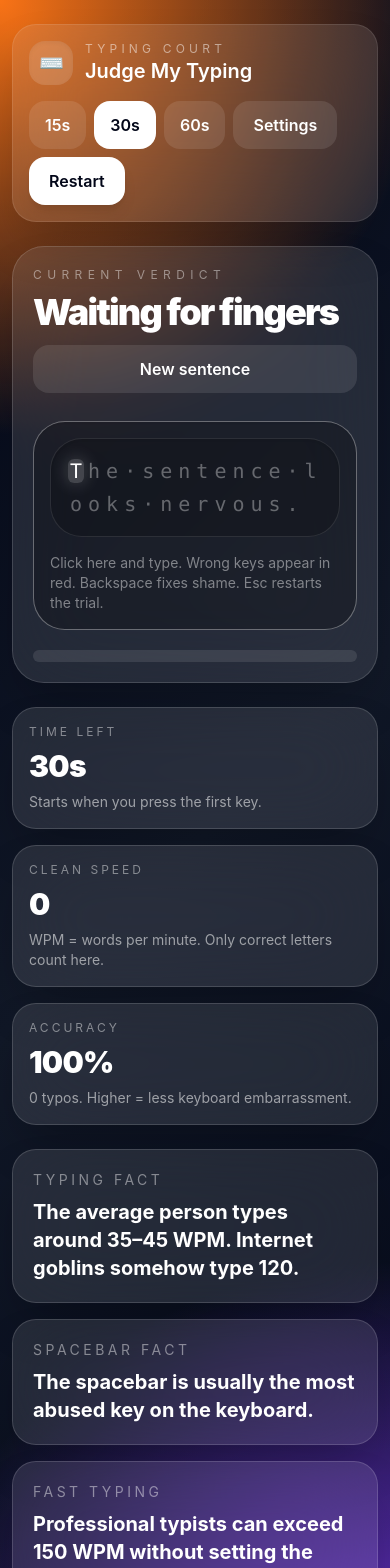
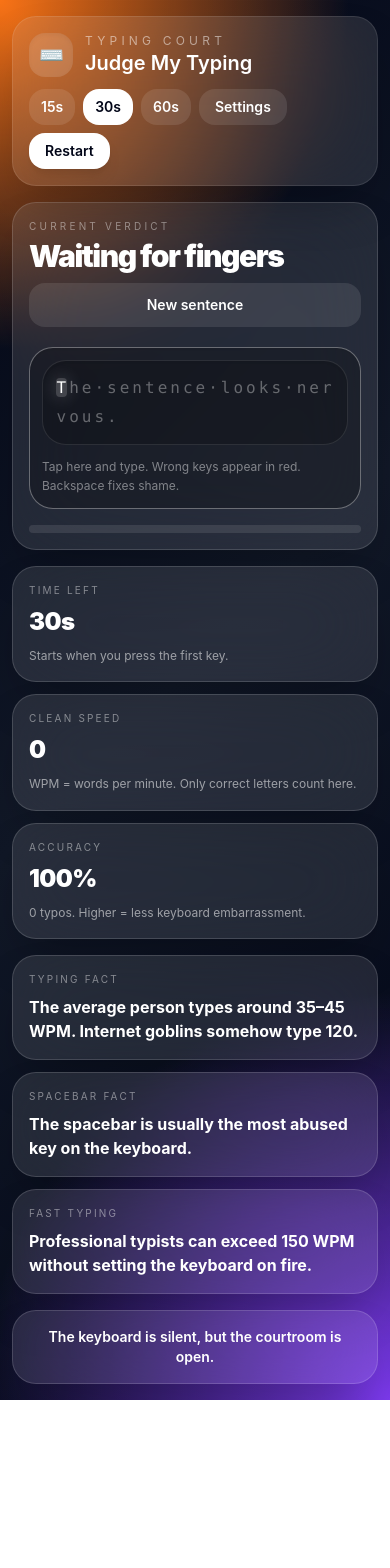
Before and after one commit to Wtf51088/typing-court, a React (Vite) app: page / in a window 390 px wide. Shown: the top 1568 px of the page. After the commit the page ends 1400 px from the top, so only its background shows below. Built offline with nearby package versions, Linux system fonts and the light colour scheme.

Commit message:
Update App.jsx

```diff
--- a/src/App.jsx
+++ b/src/App.jsx
@@ -345,9 +345,9 @@ function Metric({ label, value, sub }) {
   return (
     <GlassCard className="min-w-0">
       <div className="p-4 md:p-5">
-        <div className="mb-2 text-xs uppercase tracking-[0.25em] text-white/45 md:text-sm">{label}</div>
-        <div className="break-words text-3xl font-black tracking-tight md:text-4xl">{value}</div>
-        {sub && <div className="mt-2 text-sm text-white/55">{sub}</div>}
+        <div className="mb-2 text-[10px] uppercase tracking-[0.22em] text-white/45 md:text-sm md:tracking-[0.25em]">{label}</div>
+        <div className="break-words text-2xl font-black tracking-tight md:text-4xl">{value}</div>
+        {sub && <div className="mt-2 text-xs leading-relaxed text-white/55 md:text-sm">{sub}</div>}
       </div>
     </GlassCard>
   );
@@ -355,7 +355,7 @@ function Metric({ label, value, sub }) {
 
 function CharacterStream({ target, input, currentIndex }) {
   return (
-    <div className="relative max-h-[260px] overflow-y-auto rounded-[2rem] border border-white/10 bg-black/20 p-4 font-mono text-xl leading-relaxed text-white/35 shadow-inner md:p-5 md:text-2xl">
+    <div className="relative max-h-[210px] overflow-y-auto rounded-[1.5rem] border border-white/10 bg-black/20 p-3 font-mono text-base leading-[1.85] text-white/35 shadow-inner sm:text-lg md:max-h-[260px] md:rounded-[2rem] md:p-5 md:text-2xl md:leading-relaxed">
       <div className="whitespace-pre-wrap break-words overflow-wrap-anywhere">
         {target.split("").map((char, index) => {
           const typed = input[index];
@@ -369,7 +369,7 @@ function CharacterStream({ target, input, currentIndex }) {
             <span
               key={`${char}-${index}`}
               className={[
-                "relative mx-[1px] rounded-md px-[2px] transition-all duration-150",
+                "relative mx-[0.5px] rounded px-[1px] transition-all duration-150 md:mx-[1px] md:rounded-md md:px-[2px]",
                 isTyped && isCorrect ? "text-white" : "",
                 isTyped && !isCorrect ? "bg-red-500/30 text-red-100 underline decoration-red-300" : "",
                 isCurrent ? "bg-white/20 text-white shadow-[0_0_18px_rgba(255,255,255,0.22)]" : "",
@@ -571,7 +571,7 @@ export default function JudgeMyTypingApp() {
   }
 
   const editorShellClass = [
-    "relative rounded-[2rem] border bg-black/25 p-4 outline-none transition-all duration-300 md:p-5",
+    "relative rounded-[1.5rem] border bg-black/25 p-3 outline-none transition-all duration-300 md:rounded-[2rem] md:p-5",
     "border-white/15 shadow-inner focus-within:border-white/35",
     mood === "bored" ? "scale-[0.98] opacity-70" : "",
     mood === "fire" ? "animate-[shake_0.12s_infinite] border-orange-300/70 shadow-[0_0_45px_rgba(251,146,60,0.35)]" : "",
@@ -579,7 +579,7 @@ export default function JudgeMyTypingApp() {
   ].join(" ");
 
   return (
-    <div className={`min-h-screen overflow-x-hidden ${activeTheme.background} px-3 py-6 text-white md:px-5 md:py-8`}>
+    <div className={`min-h-screen overflow-x-hidden ${activeTheme.background} px-3 py-4 text-white md:px-5 md:py-8`}>
       <style>{`
         @keyframes shake {
           0% { transform: translate(0px, 0px) rotate(0deg); }
@@ -594,7 +594,7 @@ export default function JudgeMyTypingApp() {
       <FireParticles active={mood === "fire"} />
 
       <main className="relative z-10 mx-auto w-full max-w-6xl overflow-visible">
-        <nav className="relative z-[500] mb-6 flex flex-col gap-4 overflow-visible rounded-3xl border border-white/10 bg-white/10 px-4 py-4 shadow-2xl backdrop-blur-2xl sm:flex-row sm:items-center sm:justify-between md:mb-8 md:px-5">
+        <nav className="relative z-[500] mb-4 flex flex-col gap-3 overflow-visible rounded-3xl border border-white/10 bg-white/10 px-4 py-4 shadow-2xl backdrop-blur-2xl sm:flex-row sm:items-center sm:justify-between md:mb-8 md:px-5">
           <div className="flex min-w-0 items-center gap-3">
             <div className="grid h-11 w-11 shrink-0 place-items-center rounded-2xl bg-white/15 text-xl shadow-inner">⌨</div>
             <div className="min-w-0">
@@ -609,7 +609,7 @@ export default function JudgeMyTypingApp() {
                 key={item}
                 type="button"
                 onClick={() => reset(quoteIndex, item)}
-                className={`rounded-2xl px-4 py-3 font-semibold transition active:scale-[0.98] ${duration === item ? "bg-white text-slate-950" : "bg-white/10 text-white hover:bg-white/15"}`}
+                className={`rounded-2xl px-3 py-2 text-sm font-semibold transition active:scale-[0.98] md:px-4 md:py-3 md:text-base ${duration === item ? "bg-white text-slate-950" : "bg-white/10 text-white hover:bg-white/15"}`}
               >
                 {item}s
               </button>
@@ -619,7 +619,7 @@ export default function JudgeMyTypingApp() {
               <button
                 type="button"
                 onClick={() => setSettingsOpen((open) => !open)}
-                className="rounded-2xl bg-white/10 px-5 py-3 font-semibold text-white transition hover:bg-white/15 active:scale-[0.98]"
+                className="rounded-2xl bg-white/10 px-4 py-2 text-sm font-semibold text-white transition hover:bg-white/15 active:scale-[0.98] md:px-5 md:py-3 md:text-base"
               >
                 Settings
               </button>
@@ -631,7 +631,7 @@ export default function JudgeMyTypingApp() {
                     animate={{ opacity: 1, y: 0, scale: 1, filter: "blur(0px)" }}
                     exit={{ opacity: 0, y: -8, scale: 0.96, filter: "blur(6px)" }}
                     transition={{ duration: 0.18 }}
-                    className="absolute right-0 top-[calc(100%+0.65rem)] z-[9999] w-80 rounded-[1.5rem] border border-white/15 bg-slate-950/95 p-4 shadow-[0_25px_90px_rgba(0,0,0,0.75)] backdrop-blur-2xl"
+                    className="absolute right-0 top-[calc(100%+0.65rem)] z-[9999] w-[calc(100vw-2rem)] max-w-80 rounded-[1.5rem] border border-white/15 bg-slate-950/95 p-4 shadow-[0_25px_90px_rgba(0,0,0,0.75)] backdrop-blur-2xl"
                   >
                     <div className="mb-4 grid grid-cols-2 gap-4">
                       <div>
@@ -709,24 +709,24 @@ export default function JudgeMyTypingApp() {
             <button
               type="button"
               onClick={() => reset()}
-              className="rounded-2xl bg-white px-5 py-3 font-semibold text-slate-950 shadow-lg transition hover:bg-white/90 active:scale-[0.98]"
+              className="rounded-2xl bg-white px-4 py-2 text-sm font-semibold text-slate-950 shadow-lg transition hover:bg-white/90 active:scale-[0.98] md:px-5 md:py-3 md:text-base"
             >
               Restart
             </button>
           </div>
         </nav>
 
-        <section className="relative z-0 grid min-w-0 gap-6 xl:grid-cols-[minmax(0,1.25fr)_minmax(280px,0.75fr)]">
+        <section className="relative z-0 grid min-w-0 gap-4 xl:grid-cols-[minmax(0,1.25fr)_minmax(280px,0.75fr)] md:gap-6">
           <motion.div
             animate={mood === "fire" ? { x: [0, -3, 4, -2, 0] } : { x: 0 }}
             transition={{ duration: 0.25, repeat: mood === "fire" ? Infinity : 0 }}
-            className="min-w-0 rounded-[2rem] border border-white/15 bg-white/10 p-5 shadow-2xl backdrop-blur-2xl md:p-8"
+            className="min-w-0 rounded-[1.5rem] border border-white/15 bg-white/10 p-4 shadow-2xl backdrop-blur-2xl md:rounded-[2rem] md:p-8"
             onClick={() => inputRef.current?.focus()}
           >
-            <div className="mb-7 flex flex-col justify-between gap-4 md:flex-row md:items-end">
+            <div className="mb-5 flex flex-col justify-between gap-3 md:mb-7 md:flex-row md:items-end">
               <div className="min-w-0">
-                <div className="mb-3 text-xs uppercase tracking-[0.45em] text-white/45 md:text-sm">Current Verdict</div>
-                <h1 className="break-words text-4xl font-black leading-[0.95] tracking-[-0.05em] md:text-6xl xl:text-7xl">{getMoodLabel(mood)}</h1>
+                <div className="mb-2 text-[10px] uppercase tracking-[0.32em] text-white/45 md:mb-3 md:text-sm md:tracking-[0.45em]">Current Verdict</div>
+                <h1 className="break-words text-3xl font-black leading-[0.95] tracking-[-0.05em] sm:text-4xl md:text-6xl xl:text-7xl">{getMoodLabel(mood)}</h1>
               </div>
               <button
                 type="button"
@@ -734,7 +734,7 @@ export default function JudgeMyTypingApp() {
                   e.stopPropagation();
                   nextQuote();
                 }}
-                className="shrink-0 rounded-2xl bg-white/10 px-5 py-3 font-semibold text-white transition hover:bg-white/15 active:scale-[0.98]"
+                className="shrink-0 rounded-2xl bg-white/10 px-4 py-3 text-sm font-semibold text-white transition hover:bg-white/15 active:scale-[0.98] md:px-5 md:text-base"
               >
                 New sentence
               </button>
@@ -754,10 +754,10 @@ export default function JudgeMyTypingApp() {
                 className="absolute inset-0 z-10 h-full w-full resize-none bg-transparent text-transparent opacity-0 caret-transparent outline-none"
                 aria-label="Typing input"
               />
-              <div className="mt-4 text-sm text-white/45">Click here and type. Wrong keys appear in red. Backspace fixes shame. Esc restarts the trial.</div>
+              <div className="mt-3 text-xs leading-relaxed text-white/45 md:mt-4 md:text-sm">Tap here and type. Wrong keys appear in red. Backspace fixes shame.</div>
             </div>
 
-            <div className="mt-5 h-3 overflow-hidden rounded-full bg-white/10">
+            <div className="mt-4 h-2 overflow-hidden rounded-full bg-white/10 md:mt-5 md:h-3">
               <motion.div
                 className="h-full rounded-full bg-white"
                 animate={{ width: `${progress}%` }}
@@ -766,7 +766,7 @@ export default function JudgeMyTypingApp() {
             </div>
           </motion.div>
 
-          <div className="grid min-w-0 gap-4 sm:grid-cols-3 xl:grid-cols-1">
+          <div className="grid min-w-0 gap-3 sm:grid-cols-3 xl:grid-cols-1 md:gap-4">
             <Metric label="Time left" value={`${timeLeft}s`} sub={startedAt ? "How long the keyboard trial has left." : "Starts when you press the first key."} />
             <Metric label="Clean speed" value={wpm} sub="WPM = words per minute. Only correct letters count here." />
             <Metric label="Accuracy" value={`${accuracy}%`} sub={`${typoCount} typo${typoCount === 1 ? "" : "s"}. Higher = less keyboard embarrassment.`} />
@@ -818,23 +818,23 @@ export default function JudgeMyTypingApp() {
           )}
         </AnimatePresence>
 
-        <section className="mt-6 grid gap-4 md:grid-cols-3">
+        <section className="mt-4 grid gap-3 md:mt-6 md:grid-cols-3 md:gap-4">
           {visibleCards.map((card, index) => (
             <GlassCard key={`${card.label}-${cardSeed}-${index}`}>
               <motion.div
-                className="p-5"
+                className="p-4 md:p-5"
                 initial={{ opacity: 0, y: 10, filter: "blur(6px)" }}
                 animate={{ opacity: 1, y: 0, filter: "blur(0px)" }}
                 transition={{ delay: index * 0.08 }}
               >
-                <div className="mb-2 text-sm uppercase tracking-[0.25em] text-white/45">{card.label}</div>
-                <div className="text-xl font-bold">{card.text}</div>
+                <div className="mb-2 text-[10px] uppercase tracking-[0.22em] text-white/45 md:text-sm md:tracking-[0.25em]">{card.label}</div>
+                <div className="text-base font-bold md:text-xl">{card.text}</div>
               </motion.div>
             </GlassCard>
           ))}
         </section>
 
-        <footer className="mt-6 rounded-[2rem] border border-white/15 bg-white/10 p-6 text-center text-lg font-semibold text-white shadow-2xl backdrop-blur-2xl">
+        <footer className="mt-4 rounded-[1.5rem] border border-white/15 bg-white/10 p-4 text-center text-sm font-semibold text-white shadow-2xl backdrop-blur-2xl md:mt-6 md:rounded-[2rem] md:p-6 md:text-lg">
           <AnimatePresence mode="wait">
             <motion.div
               key={lastInsult}
```
